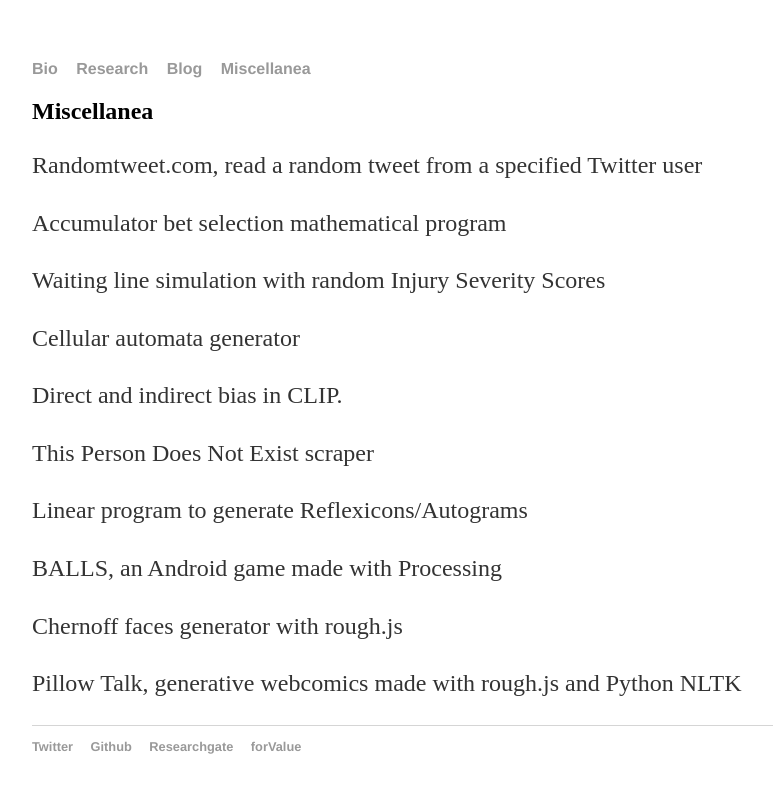
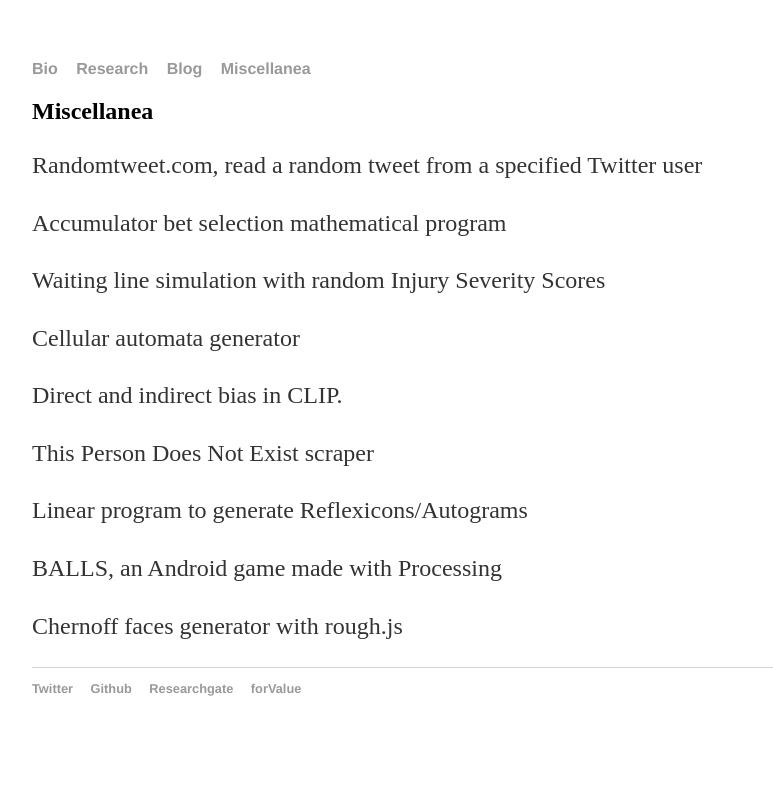
Before and after one commit to ndehouche/ndehouche.github.io, a Jekyll site: the page built from misc/index.html, in a window 1280 px wide. Shown: the top 793 px of the page, without its empty margins (160-933 px from the left). Built offline with Jekyll 4.4.1, drawn with Linux system fonts in a browser that asks for light colours.

Commit message:
Update index.html

```diff
--- a/misc/index.html
+++ b/misc/index.html
@@ -59,10 +59,7 @@
         <p>Chernoff faces generator with rough.js</p></a>
     </div>
 
-	         <div class="col-sm-4 cold-md-4">
-        <a  target="_blank"   href="http://twitter.com/pillow_comics">
-        <p>Pillow Talk, generative webcomics made with rough.js and Python NLTK</p></a>
-    </div>
+
 
 
 </div><!-- /.blurb -->
```
